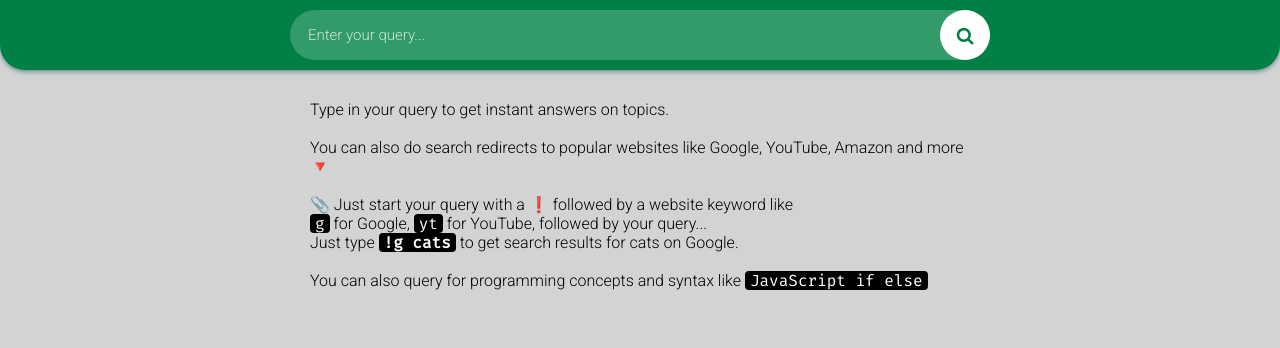
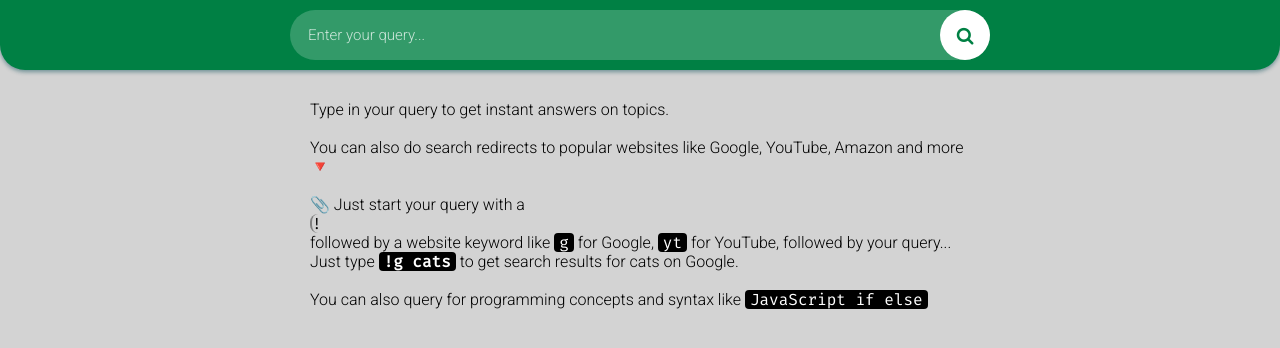
Before and after one commit to mithu2649/DDG-Instant-Answers, a plain HTML site: page index.html in a window 1280 px wide. Drawn offline with nearby package versions, Linux system fonts and the light colour scheme; a script that the page names is missing.

Commit message:
Update index.html

```diff
--- a/index.html
+++ b/index.html
@@ -24,7 +24,7 @@
     <div id="answer_container">
      <p>Type in your query to get instant answers on topics.<br><br>
         You can also do search redirects to popular websites like Google, YouTube, Amazon and more 🔻<br><br>
-        📎 Just start your query with a ❗ followed by a website keyword like <pre class="inline-code">g</pre> for Google, <pre class="inline-code">yt</pre> for YouTube, followed by your query...<br>
+        📎 Just start your query with a <pre class=inline-code">!</pre> followed by a website keyword like <pre class="inline-code">g</pre> for Google, <pre class="inline-code">yt</pre> for YouTube, followed by your query...<br>
 Just type <pre class="inline-code"><strong>!g cats</strong></pre> to get search results for cats on Google.<br><br>
 You can also query for programming concepts and syntax like <pre class="inline-code">JavaScript if else</pre>
 </p>
```
